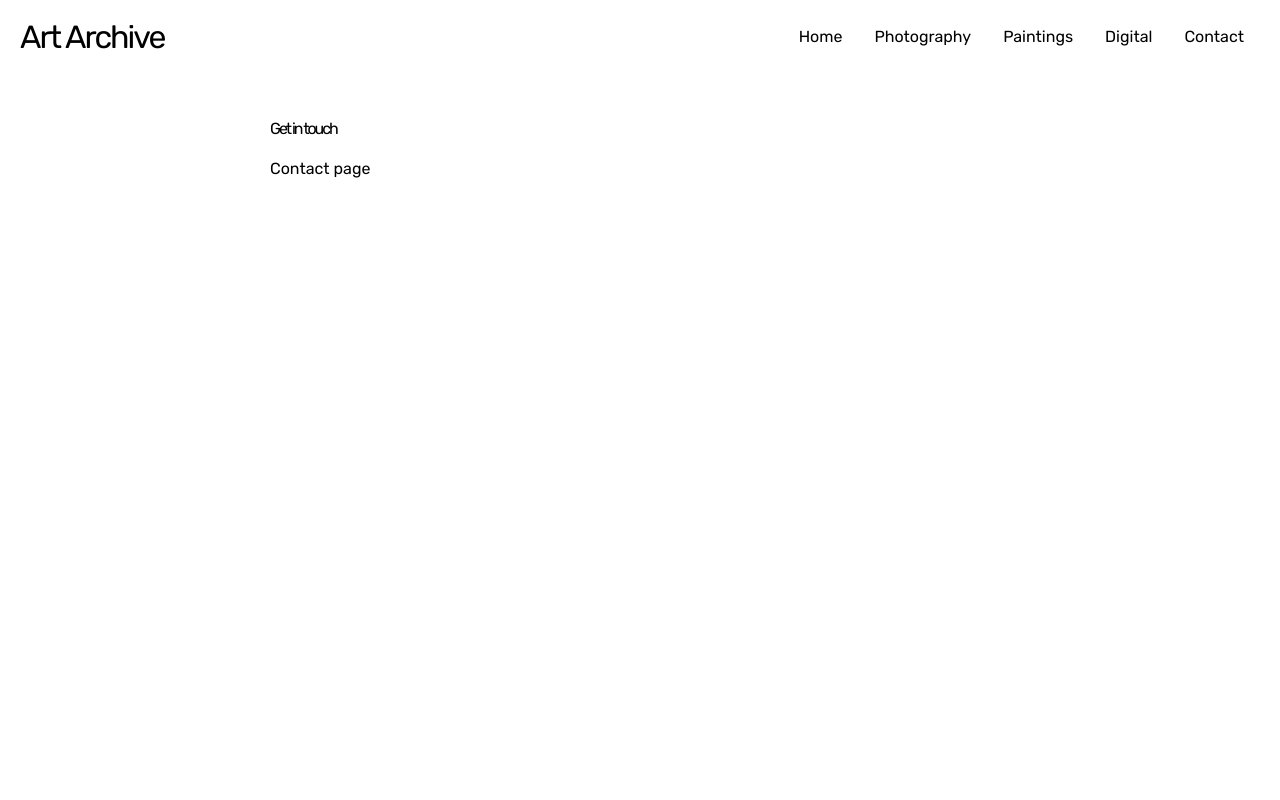
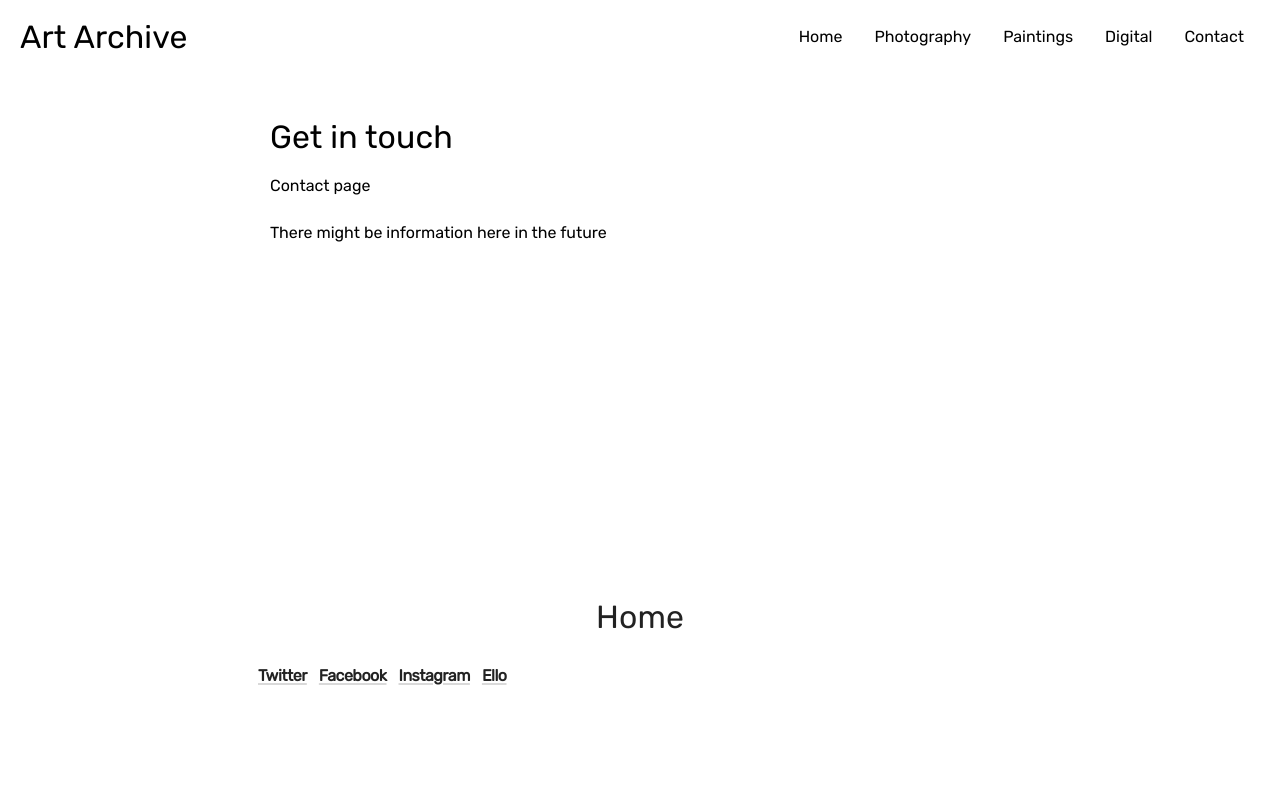
Before and after one commit to benjifriedman/Online-Art-Archive, a Gatsby site: page /contact in a window 1280 px wide. Shown: the top 800 px of the page. Built offline with nearby package versions, Linux system fonts and the light colour scheme; Gatsby itself is replaced by a stand-in of ours; some packages are replaced by stand-ins of ours.

Commit message:
minor changes

```diff
--- a/gatsby-browser.js
+++ b/gatsby-browser.js
@@ -13,7 +13,8 @@ export const shouldUpdateScroll = ({
 }) => {
   // transition duration from layout.js * 1000 to get time in ms
   // * 2 for exit and enter transition
-  const TRANSITION_DELAY = 0.5 * 1000 * 2
+  // const TRANSITION_DELAY = 0.5 * 1000 * 2
+  const TRANSITION_DELAY = 0
 
   // if its a normal route
   if (location.action === 'PUSH') {
--- a/src/components/PostList.js
+++ b/src/components/PostList.js
@@ -65,7 +65,8 @@ const PostList = ({ posts, pagination, singleFilePages }) => {
           {group[index - 1] ? (
             <Pagination.Next onClick={() => navigate(`/${nextUrl}`)} />
           ) : (
-            ''
+            // I know this is hacky, sorry
+            <Pagination.Next onClick={() => navigate(`/${nextUrl}`)} />
           )}
         </Pagination>
       </section>
--- a/src/components/layout.js
+++ b/src/components/layout.js
@@ -1,14 +1,14 @@
-import React, { useState } from "react"
-import { Link } from "gatsby"
-import Seo from "../components/Seo"
-import Footer from "./Footer/Footer"
-import { motion } from "framer-motion"
+import React, { useState } from 'react'
+import { Link } from 'gatsby'
+import Seo from '../components/Seo'
+import Footer from './Footer/Footer'
+import { motion } from 'framer-motion'
 // import CookieConsent from "react-cookie-consent"
-import Header from "./Header/Header"
-import Burger from "./Burger/Burger"
-import SideMenu from "./SideMenu/SideMenu"
-import GlobalStyles from "../styles/GlobalStyles"
-import Typography from "../styles/Typography"
+import Header from './Header/Header'
+import Burger from './Burger/Burger'
+import SideMenu from './SideMenu/SideMenu'
+import GlobalStyles from '../styles/GlobalStyles'
+import Typography from '../styles/Typography'
 
 const Layout = ({ children }) => {
   const [open, setOpen] = useState(false)
@@ -26,7 +26,7 @@ const Layout = ({ children }) => {
         <Header />
         <Burger open={open} setOpen={setOpen} />
         <SideMenu open={open} setOpen={setOpen} />
-        <main style={{ minHeight: "100vh", paddingTop: 0 }}>{children}</main>
+        <main style={{ minHeight: '50vh', paddingTop: 0 }}>{children}</main>
         <Footer />
         {/* <CookieConsent
           location="bottom"
--- a/src/pages/contact.js
+++ b/src/pages/contact.js
@@ -9,6 +9,7 @@ const ContactPage = () => {
       <Layout>
         <h1>Get in touch</h1>
         <p>Contact page</p>
+        <p>There might be information here in the future</p>
       </Layout>
     </>
   )
--- a/src/styles/Typography.js
+++ b/src/styles/Typography.js
@@ -4,12 +4,12 @@ import { createGlobalStyle } from 'styled-components'
 const Typography = createGlobalStyle`
     h1,
     .title__main {
-    font-size: 1rem;
+    font-size: 2rem;
     font-weight: 500;
     color: var(--dark);
     margin-top: 1.25rem;
     margin-bottom: 1.25rem;
-    letter-spacing: -2px;
+    letter-spacing: .1px;
     line-height: 1.1em;
 
     // &:after {
```
Also changed, not shown: src/components/PostCard.js (+8 -3 lines), 3 other files.
